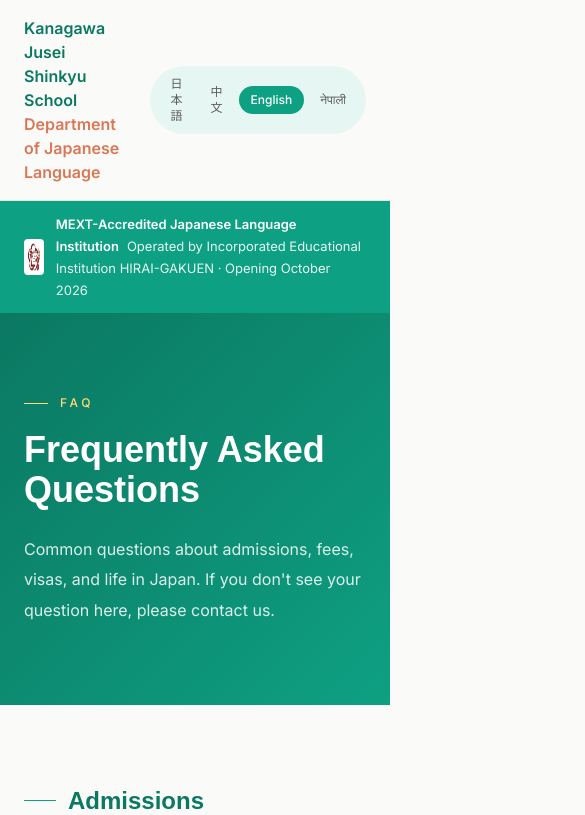
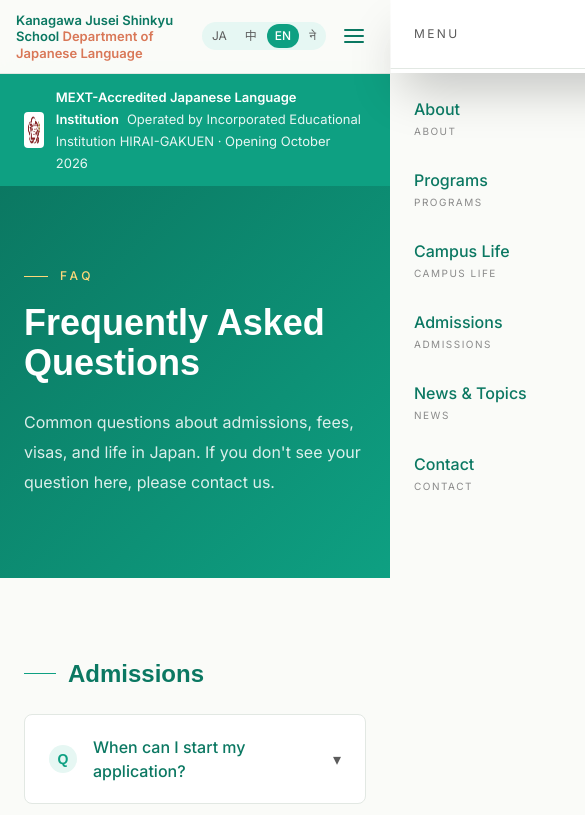
Before and after one commit to thqiu12/kanaju_japanese, a Next.js app: page /en/faq in a window 390 px wide. Shown: the top 815 px of the page, 585 px wide, since content can reach past the window. Built offline with nearby package versions, Linux system fonts and the light colour scheme.

Commit message:
Mobile responsive: add hamburger menu, compact language switcher, smaller hero cert mark

```diff
--- a/src/components/Header.tsx
+++ b/src/components/Header.tsx
@@ -1,6 +1,7 @@
 import { getTranslations } from "next-intl/server";
 import { Link } from "@/i18n/navigation";
 import LanguageSwitcher from "./LanguageSwitcher";
+import MobileMenu from "./MobileMenu";
 
 export default async function Header() {
   const t = await getTranslations();
@@ -16,9 +17,9 @@ export default async function Header() {
 
   return (
     <header className="sticky top-0 z-50 border-b border-border bg-bg/90 backdrop-blur-md">
-      <div className="mx-auto flex max-w-7xl items-center justify-between gap-6 px-6 py-4 lg:px-8">
+      <div className="mx-auto flex max-w-7xl items-center justify-between gap-3 px-4 py-3 sm:gap-4 sm:px-6 sm:py-4 lg:gap-6 lg:px-8">
         <Link href="/" className="flex flex-col leading-tight">
-          <span className="text-base font-semibold text-primary-dark">
+          <span className="text-[13px] font-semibold text-primary-dark sm:text-base">
             {t("common.schoolName")}{" "}
             <span className="text-accent-warm">{t("common.departmentName")}</span>
           </span>
@@ -45,7 +46,10 @@ export default async function Header() {
           </ul>
         </nav>
 
-        <LanguageSwitcher />
+        <div className="flex items-center gap-2">
+          <LanguageSwitcher />
+          <MobileMenu items={navItems} />
+        </div>
       </div>
     </header>
   );
--- a/src/components/LanguageSwitcher.tsx
+++ b/src/components/LanguageSwitcher.tsx
@@ -2,7 +2,12 @@
 
 import { useLocale } from "next-intl";
 import { usePathname, useRouter } from "@/i18n/navigation";
-import { routing, localeNames, type Locale } from "@/i18n/routing";
+import {
+  routing,
+  localeNames,
+  localeShortLabels,
+  type Locale,
+} from "@/i18n/routing";
 
 export default function LanguageSwitcher() {
   const locale = useLocale() as Locale;
@@ -14,7 +19,7 @@ export default function LanguageSwitcher() {
   };
 
   return (
-    <div className="inline-flex items-center gap-1 rounded-full bg-primary-pale px-2 py-1 text-xs">
+    <div className="inline-flex items-center gap-0.5 rounded-full bg-primary-pale p-0.5 text-xs sm:gap-1 sm:px-2 sm:py-1">
       {routing.locales.map((code) => {
         const active = code === locale;
         return (
@@ -25,11 +30,12 @@ export default function LanguageSwitcher() {
             aria-current={active ? "true" : undefined}
             className={
               active
-                ? "rounded-full bg-primary px-3 py-1.5 text-white font-medium"
-                : "rounded-full px-3 py-1.5 text-text-muted hover:text-primary transition-colors"
+                ? "rounded-full bg-primary px-2 py-1 text-white font-medium sm:px-3 sm:py-1.5"
+                : "rounded-full px-2 py-1 text-text-muted hover:text-primary transition-colors sm:px-3 sm:py-1.5"
             }
           >
-            {localeNames[code]}
+            <span className="sm:hidden">{localeShortLabels[code]}</span>
+            <span className="hidden sm:inline">{localeNames[code]}</span>
           </button>
         );
       })}
--- /dev/null
+++ b/src/components/MobileMenu.tsx
@@ -0,0 +1,110 @@
+"use client";
+
+import { useEffect, useState } from "react";
+import { Link, usePathname } from "@/i18n/navigation";
+
+type NavItem = { href: string; label: string; sub: string };
+
+export default function MobileMenu({ items }: { items: NavItem[] }) {
+  const [open, setOpen] = useState(false);
+  const pathname = usePathname();
+
+  // Close on route change
+  useEffect(() => {
+    setOpen(false);
+  }, [pathname]);
+
+  // Lock body scroll while open
+  useEffect(() => {
+    if (open) {
+      const prev = document.body.style.overflow;
+      document.body.style.overflow = "hidden";
+      return () => {
+        document.body.style.overflow = prev;
+      };
+    }
+  }, [open]);
+
+  // Close on Escape
+  useEffect(() => {
+    if (!open) return;
+    const onKey = (e: KeyboardEvent) => e.key === "Escape" && setOpen(false);
+    window.addEventListener("keydown", onKey);
+    return () => window.removeEventListener("keydown", onKey);
+  }, [open]);
+
+  return (
+    <>
+      <button
+        type="button"
+        onClick={() => setOpen((v) => !v)}
+        aria-label="Toggle menu"
+        aria-expanded={open}
+        className="flex h-10 w-10 items-center justify-center rounded text-primary-dark transition-colors hover:bg-primary-pale lg:hidden"
+      >
+        <span aria-hidden className="relative block h-3.5 w-5">
+          <span
+            className={`absolute left-0 top-0 block h-[2px] w-full rounded bg-current transition-transform ${open ? "translate-y-[6px] rotate-45" : ""}`}
+          />
+          <span
+            className={`absolute left-0 top-[6px] block h-[2px] w-full rounded bg-current transition-opacity ${open ? "opacity-0" : ""}`}
+          />
+          <span
+            className={`absolute left-0 top-[12px] block h-[2px] w-full rounded bg-current transition-transform ${open ? "-translate-y-[6px] -rotate-45" : ""}`}
+          />
+        </span>
+      </button>
+
+      {/* Overlay */}
+      <div
+        className={`fixed inset-0 z-40 bg-black/40 transition-opacity lg:hidden ${
+          open ? "opacity-100" : "pointer-events-none opacity-0"
+        }`}
+        onClick={() => setOpen(false)}
+        aria-hidden
+      />
+
+      {/* Slide-in panel */}
+      <aside
+        className={`fixed inset-y-0 right-0 z-50 w-[min(360px,85vw)] bg-bg-card shadow-2xl transition-transform duration-300 lg:hidden ${
+          open ? "translate-x-0" : "translate-x-full"
+        }`}
+        aria-hidden={!open}
+      >
+        <div className="flex items-center justify-between border-b border-border px-6 py-4">
+          <span className="text-xs uppercase tracking-[0.2em] text-text-muted">
+            Menu
+          </span>
+          <button
+            type="button"
+            onClick={() => setOpen(false)}
+            aria-label="Close menu"
+            className="flex h-9 w-9 items-center justify-center rounded text-text-muted transition-colors hover:bg-bg-warm hover:text-primary"
+          >
+            ✕
+          </button>
+        </div>
+        <nav className="overflow-y-auto px-2 py-4">
+          <ul className="space-y-1">
+            {items.map((item) => (
+              <li key={item.href}>
+                <Link
+                  // eslint-disable-next-line @typescript-eslint/no-explicit-any
+                  href={item.href as any}
+                  className="block rounded px-4 py-3 transition-colors hover:bg-primary-pale"
+                >
+                  <span className="block text-base font-medium text-primary-dark">
+                    {item.label}
+                  </span>
+                  <span className="mt-0.5 block text-[10px] uppercase tracking-[0.15em] text-text-light">
+                    {item.sub}
+                  </span>
+                </Link>
+              </li>
+            ))}
+          </ul>
+        </nav>
+      </aside>
+    </>
+  );
+}
--- a/src/components/sections/Hero.tsx
+++ b/src/components/sections/Hero.tsx
@@ -16,14 +16,14 @@ export default async function Hero() {
       />
       <div className="absolute inset-0 bg-gradient-to-b from-primary-dark/35 to-primary-dark/80" />
 
-      <div className="absolute right-6 top-6 z-10 rounded-md bg-white/95 p-3 shadow-xl backdrop-blur lg:right-8 lg:top-8">
+      <div className="absolute right-3 top-3 z-10 rounded-md bg-white/95 p-2 shadow-xl backdrop-blur sm:right-5 sm:top-5 sm:p-2.5 lg:right-8 lg:top-8 lg:p-3">
         <Image
           src="/cert/mark-full.jpg"
           alt="文部科学省 認定日本語教育機関 / Nationally Accredited Japanese language educational institutions for Study in Japan"
           width={1041}
           height={954}
           priority
-          className="h-32 w-auto lg:h-36"
+          className="h-20 w-auto sm:h-24 lg:h-36"
         />
       </div>
 
```
